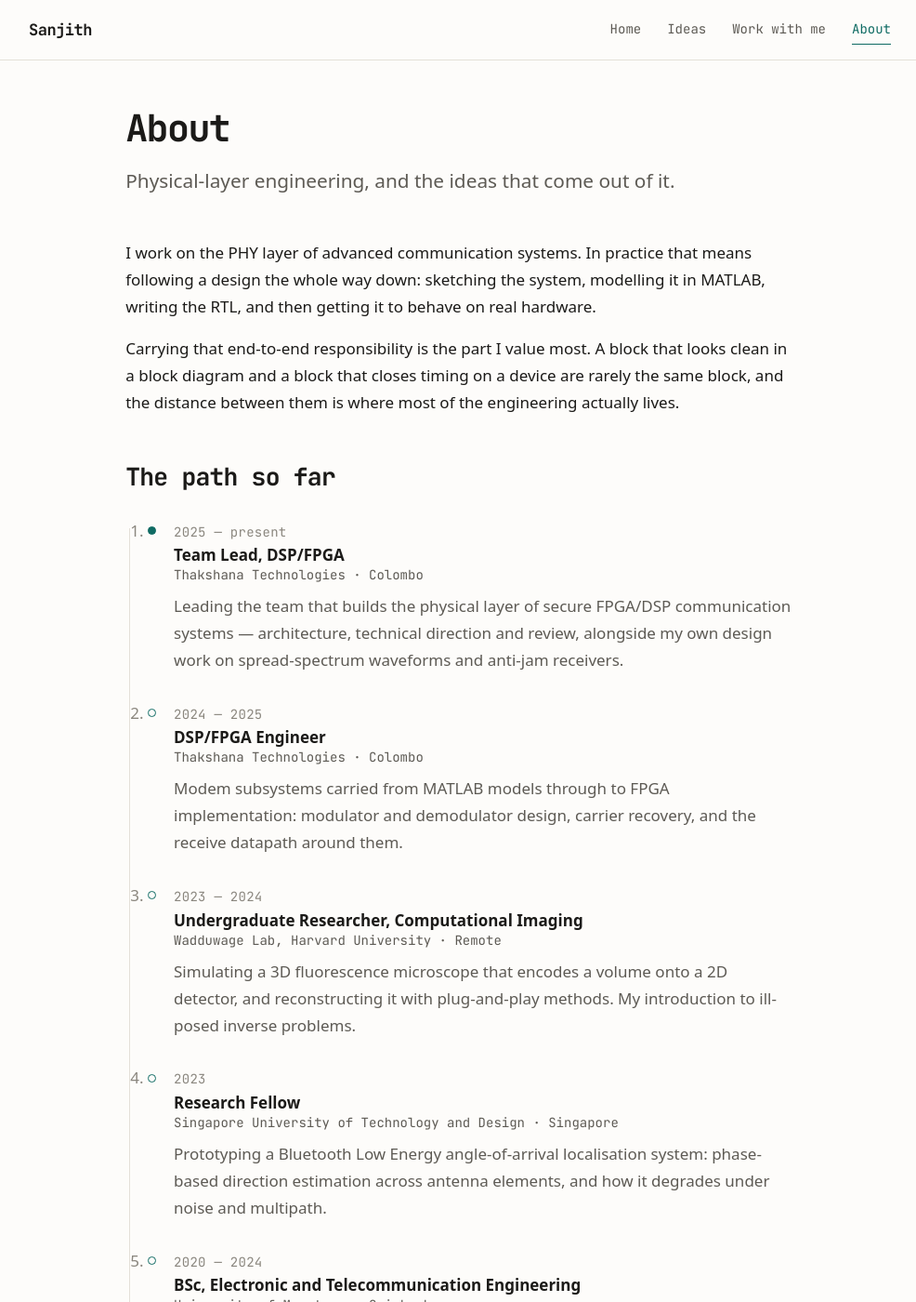
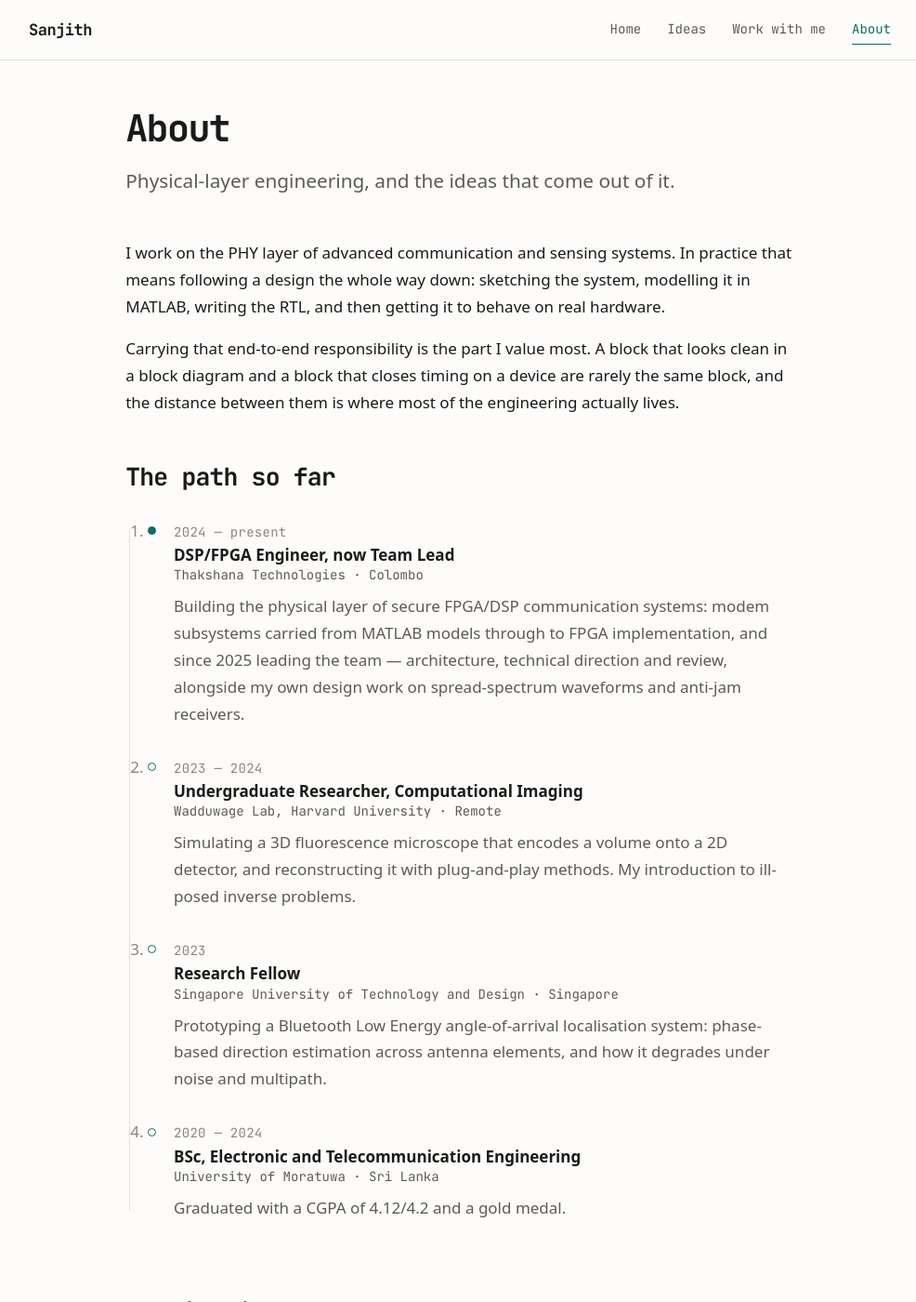
Before and after one commit to sanjith1999/sanjith1999.github.io, a Jekyll site: the page built from about.md, in a window 1280 px wide and 1400 px high. Shown: the whole window at 93% size, without its empty margins (145-1131 px from the left). Built offline with Jekyll 4.4.1, drawn with Linux system fonts in a browser that asks for light colours; some web fonts are replaced.

Commit message:
WIP001: One timeline entry per organisation, and more air between sections
The two Thakshana roles are one continuous stint, so they are now a
single entry - "DSP/FPGA Engineer, now Team Lead", 2024 to present -
with the progression stated in the note rather than drawn as two
markers.

Keeps Sanjith's edit naming communication *and* sensing systems on
About, matching the landing page.

His blank lines between sections were a no-op, since Markdown collapses
them, so that gap moves into CSS: section headings take 5rem above
instead of 3rem, with the first heading on a page left at 3rem because
it already sits below the lede.

Co-Authored-By: Claude Opus 5 <noreply@anthropic.com>

```diff
--- a/_data/experience.yml
+++ b/_data/experience.yml
@@ -1,21 +1,13 @@
 # The About page timeline, newest first. Add an entry and it appears.
-- when: 2025 — present
-  role: Team Lead, DSP/FPGA
+- when: 2024 — present
+  role: DSP/FPGA Engineer, now Team Lead
   org: Thakshana Technologies
   where: Colombo
   note: >-
-    Leading the team that builds the physical layer of secure FPGA/DSP communication
-    systems — architecture, technical direction and review, alongside my own design
-    work on spread-spectrum waveforms and anti-jam receivers.
-
-- when: 2024 — 2025
-  role: DSP/FPGA Engineer
-  org: Thakshana Technologies
-  where: Colombo
-  note: >-
-    Modem subsystems carried from MATLAB models through to FPGA implementation:
-    modulator and demodulator design, carrier recovery, and the receive datapath
-    around them.
+    Building the physical layer of secure FPGA/DSP communication systems: modem
+    subsystems carried from MATLAB models through to FPGA implementation, and since
+    2025 leading the team — architecture, technical direction and review, alongside my
+    own design work on spread-spectrum waveforms and anti-jam receivers.
 
 - when: 2023 — 2024
   role: Undergraduate Researcher, Computational Imaging
--- a/about.md
+++ b/about.md
@@ -4,8 +4,8 @@ permalink: /about/
 subtitle: Physical-layer engineering, and the ideas that come out of it.
 ---
 
-I work on the PHY layer of advanced communication systems. In practice that means
-following a design the whole way down: sketching the system, modelling it in MATLAB,
+I work on the PHY layer of advanced communication and sensing systems. In practice that
+means following a design the whole way down: sketching the system, modelling it in MATLAB,
 writing the RTL, and then getting it to behave on real hardware.
 
 Carrying that end-to-end responsibility is the part I value most. A block that looks
--- a/assets/css/main.css
+++ b/assets/css/main.css
@@ -222,7 +222,8 @@ h3 { font-size: var(--step-1); letter-spacing: -0.02em; }
 
 /* --- Prose ---------------------------------------------------------------- */
 .prose > p, .prose > ul, .prose > ol, .prose > blockquote, .prose > dl { margin-bottom: var(--space-2); }
-.prose > h2 { margin-top: var(--space-4); margin-bottom: var(--space-2); scroll-margin-top: 5rem; }
+.prose > h2:first-of-type { margin-top: var(--space-4); }
+.prose > h2 { margin-top: var(--space-5); margin-bottom: var(--space-2); scroll-margin-top: 5rem; }
 .prose > h3 { margin-top: var(--space-3); margin-bottom: var(--space-1); scroll-margin-top: 5rem; }
 .prose > ul, .prose li > ul { list-style: disc; padding-left: 1.3em; }
 .prose > ol, .prose li > ol { list-style: decimal; padding-left: 1.4em; }
```
